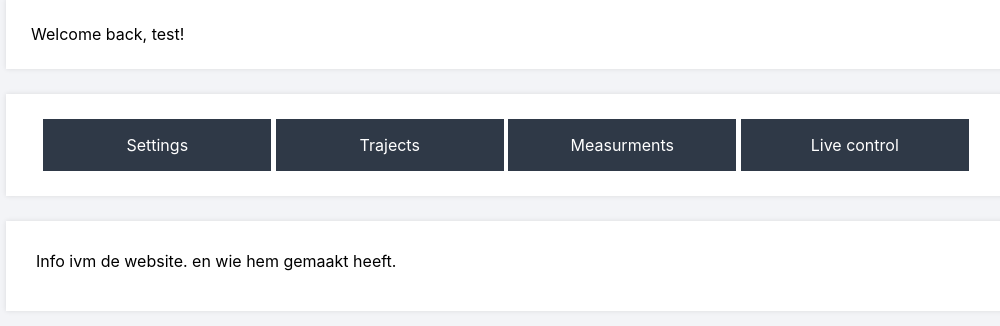
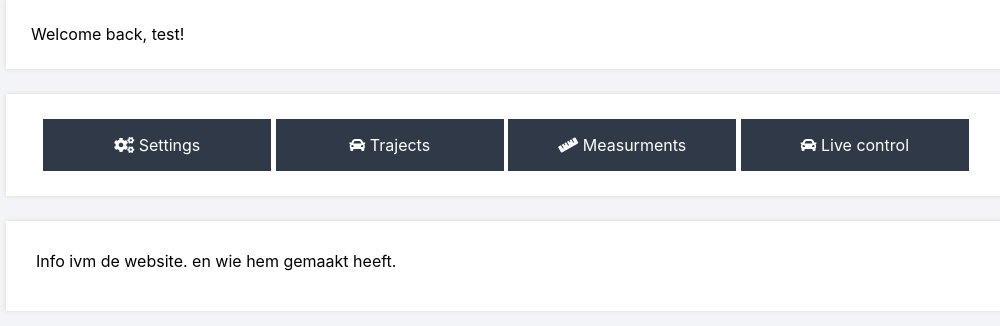
Before and after one commit to EliasVerstappe/webtest, a PHP site: page /documents/homepage.php in a window 1280 px wide. Shown: the part 171-497 px from the top of the page, without its empty margins (134-1134 px from the left). Run offline with PHP 8.4, Linux system fonts and the light colour scheme; a user stored in the database is signed in.

Commit message:
added some small logo's to the buttons

```diff
--- a/documents/homepage.php
+++ b/documents/homepage.php
@@ -32,10 +32,10 @@ if (!isset($_SESSION['loggedin'])) {
 				<p>Welcome back, <?=$_SESSION['name']?>!</p>
 
 				<div class='navigationbar'>
-					<button id="link-button" onclick="window.location.href = 'settings.php'">Settings</button>
-					<button id="link-button"onclick="window.location.href = 'tracks.php'">Trajects</button>
-					<button id="link-button"onclick="window.location.href = 'measurments.php'">Measurments</button>
-					<button id="link-button"onclick="window.location.href = 'beta_live_control.php'">Live control</button>
+					<button id="link-button" onclick="window.location.href = 'settings.php'"><i class="fas fa-cogs"></i> Settings</button> 					<!-- icon:  <i class="fas fa-cogs"></i> -->
+					<button id="link-button"onclick="window.location.href = 'tracks.php'"><i class="fas fa-car"></i> Trajects</button> 					<!-- icon : <i class="fas fa-car"></i> -->
+					<button id="link-button"onclick="window.location.href = 'measurments.php'"><i class="fas fa-ruler"></i> Measurments</button>				<!-- icon : <i class="fas fa-ruler"></i> -->
+					<button id="link-button"onclick="window.location.href = 'beta_live_control.php'"><i class="fas fa-car"></i> Live control</button>		<!-- icon : <i class="fas fa-car"></i> -->
 				</div>
 
 				<div class='general-info'>
```
